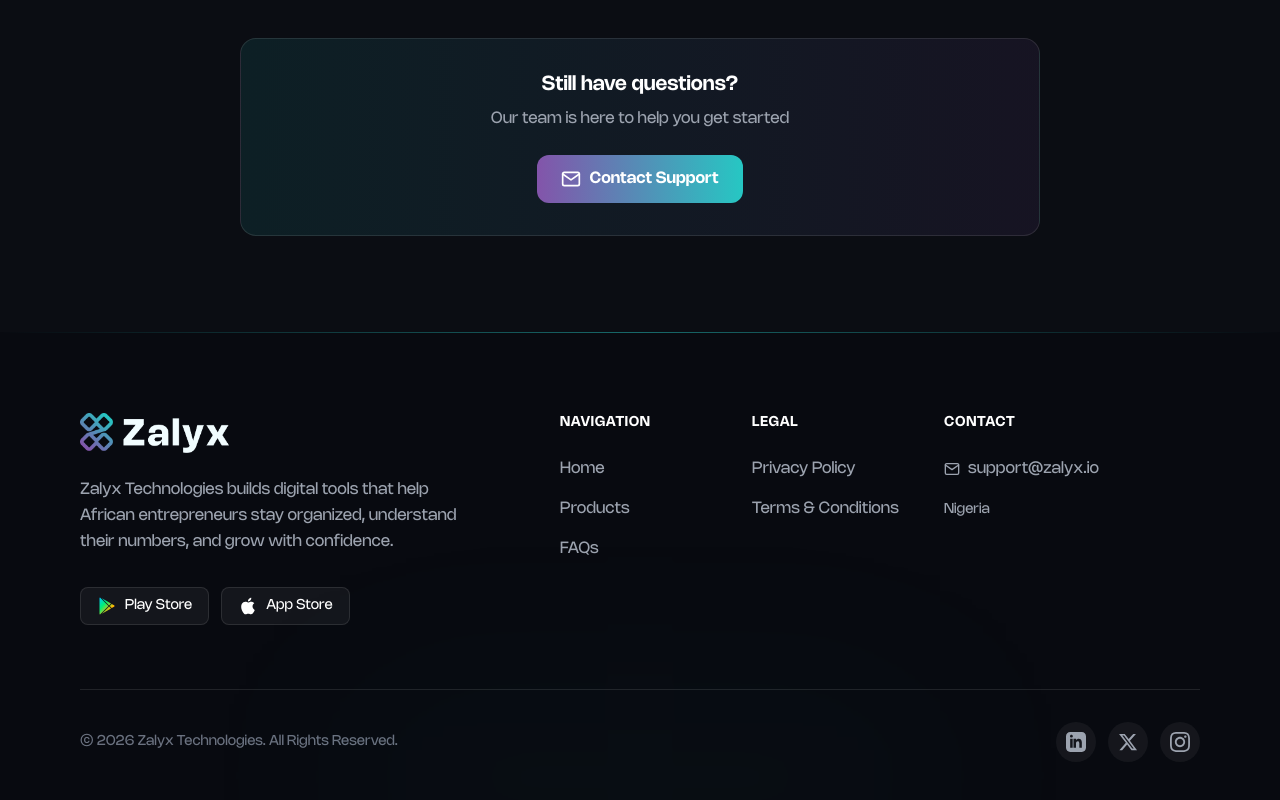
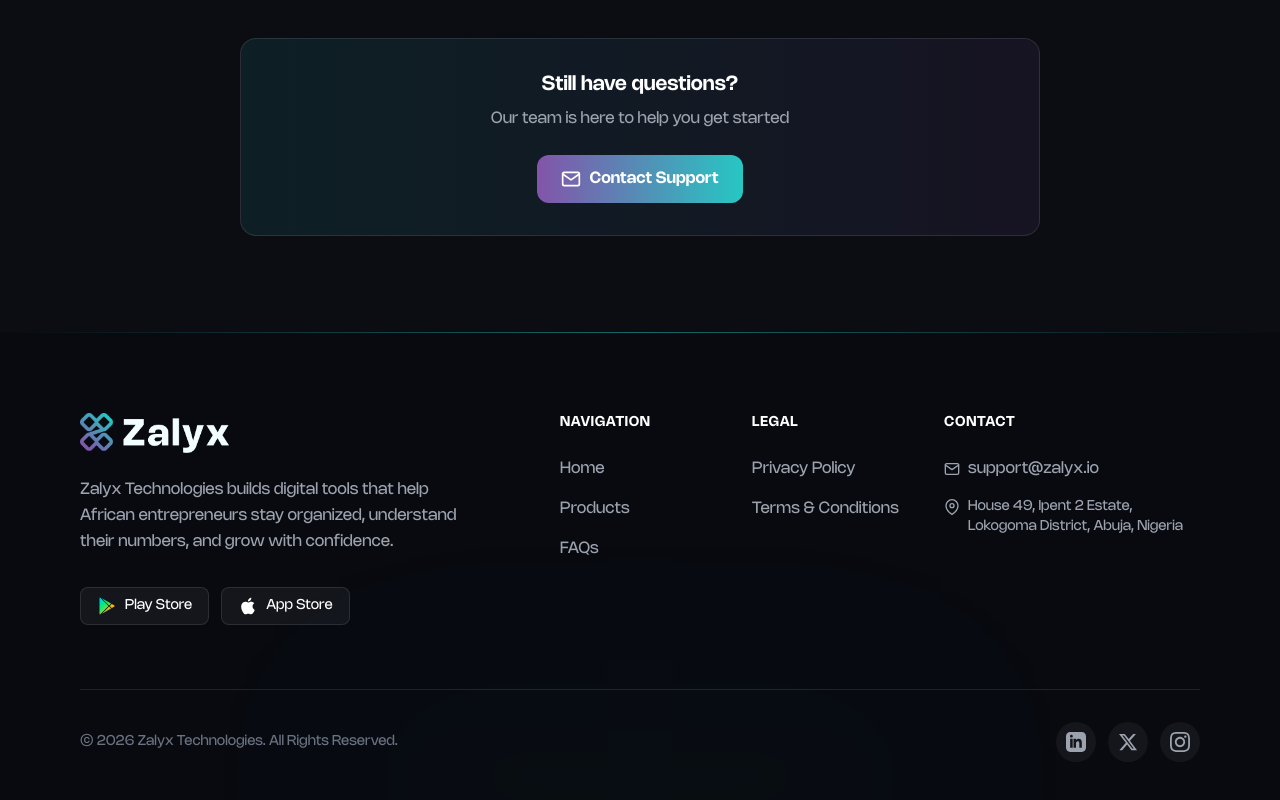
Before and after one commit to alateefah/zalyx-website, a React (Vite) app: page / in a window 1280 px wide. Shown: the part 6061-6861 px from the top of the page. Built offline with nearby package versions, Linux system fonts and the light colour scheme.

Commit message:
Feature/fix (#20)
* main

* Add physical address and formatting

```diff
--- a/src/components/Footer.tsx
+++ b/src/components/Footer.tsx
@@ -162,8 +162,24 @@ export function Footer() {
                   {CONTACT.EMAIL}
                 </a>
               </li>
-              <li className="text-gray-400">
-                <span className="text-sm">Nigeria</span>
+              <li className="text-gray-400 flex items-start gap-2">
+                <svg
+                  className="w-4 h-4 mt-0.5 shrink-0"
+                  viewBox="0 0 24 24"
+                  fill="none"
+                  stroke="currentColor"
+                  strokeWidth="2"
+                  strokeLinecap="round"
+                  strokeLinejoin="round"
+                >
+                  <path d="M21 10c0 7-9 13-9 13s-9-6-9-13a9 9 0 0 1 18 0z" />
+                  <circle cx="12" cy="10" r="3" />
+                </svg>
+                <span className="text-sm">
+                  House 49, Ipent 2 Estate,
+                  <br />
+                  Lokogoma District, Abuja, Nigeria
+                </span>
               </li>
             </ul>
           </div>
--- a/src/pages/field-onboarding-partner.tsx
+++ b/src/pages/field-onboarding-partner.tsx
@@ -46,10 +46,9 @@ export default function FieldOnboardingPartner() {
           </ul>
 
           <p className="mb-8 text-sm">
-            This role includes a short daily activity update (2–3 minutes) to help track
-            progress and support your success.
+            This role includes a short daily activity update (2–3 minutes) to help track progress
+            and support your success.
           </p>
-
 
           <h2 className="text-xl font-semibold mb-4">Commission & incentives</h2>
           <ul className="list-disc pl-6 mb-8 space-y-2">
--- a/src/utils/constants.ts
+++ b/src/utils/constants.ts
@@ -28,7 +28,10 @@ const PACKAGE_IDS = {
 /**
  * Helper function to open store (defaults to Play Store, with fallback to App Store)
  */
-export const openStore = (store: "google" | "apple" = "google", env: "production" | "staging" = "production") => {
+export const openStore = (
+  store: "google" | "apple" = "google",
+  env: "production" | "staging" = "production",
+) => {
   const packageId = PACKAGE_IDS[env];
   const playUrl = `https://play.google.com/store/apps/details?id=${packageId}`;
   const url = store === "apple" ? STORE_LINKS.APP_STORE : playUrl;
```
Also changed, not shown: src/components/ReferralRedirect.tsx (+2 -5 lines), src/components/DownloadRedirect.tsx (line endings or trailing spaces), vercel.json.
